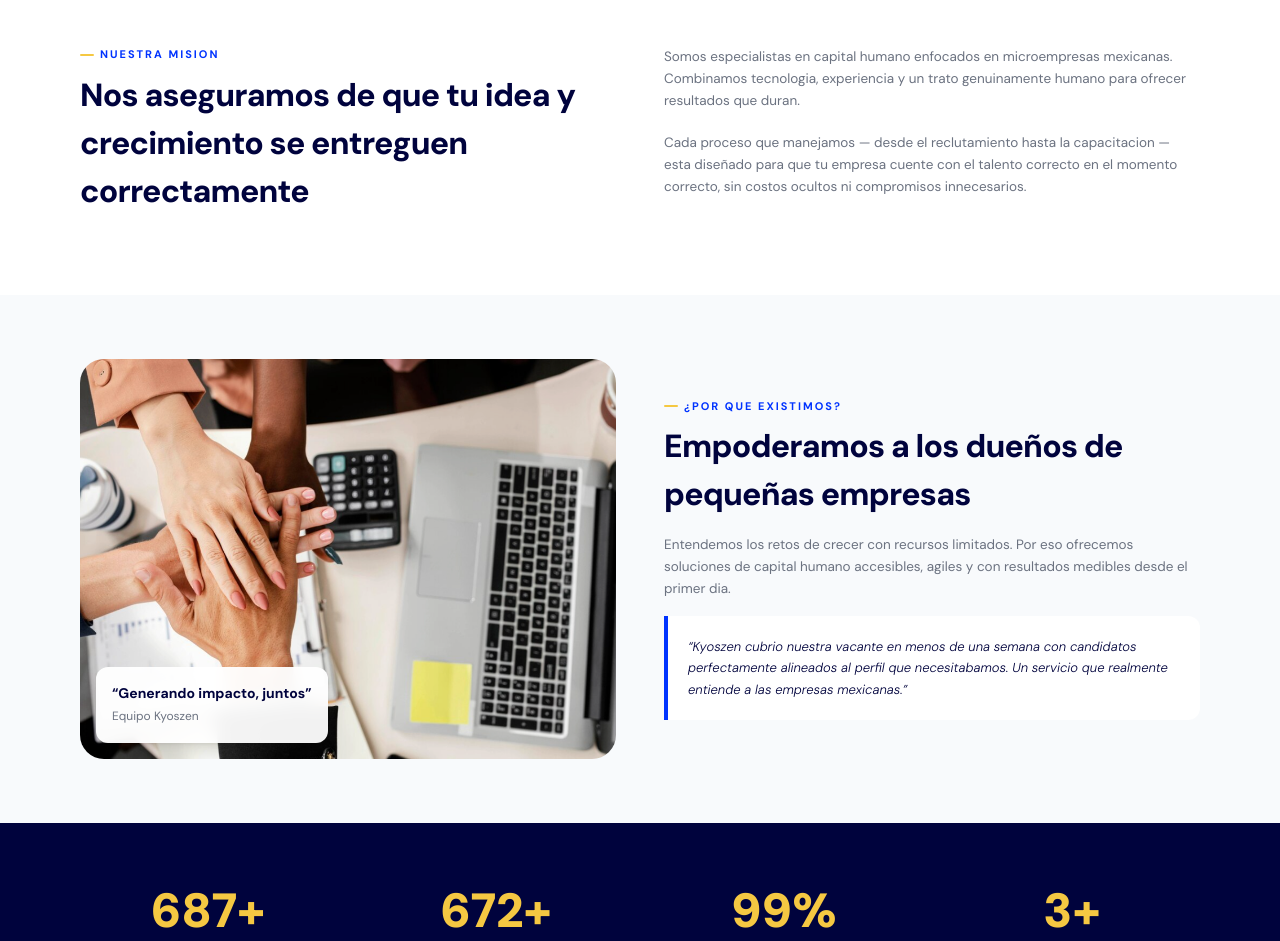
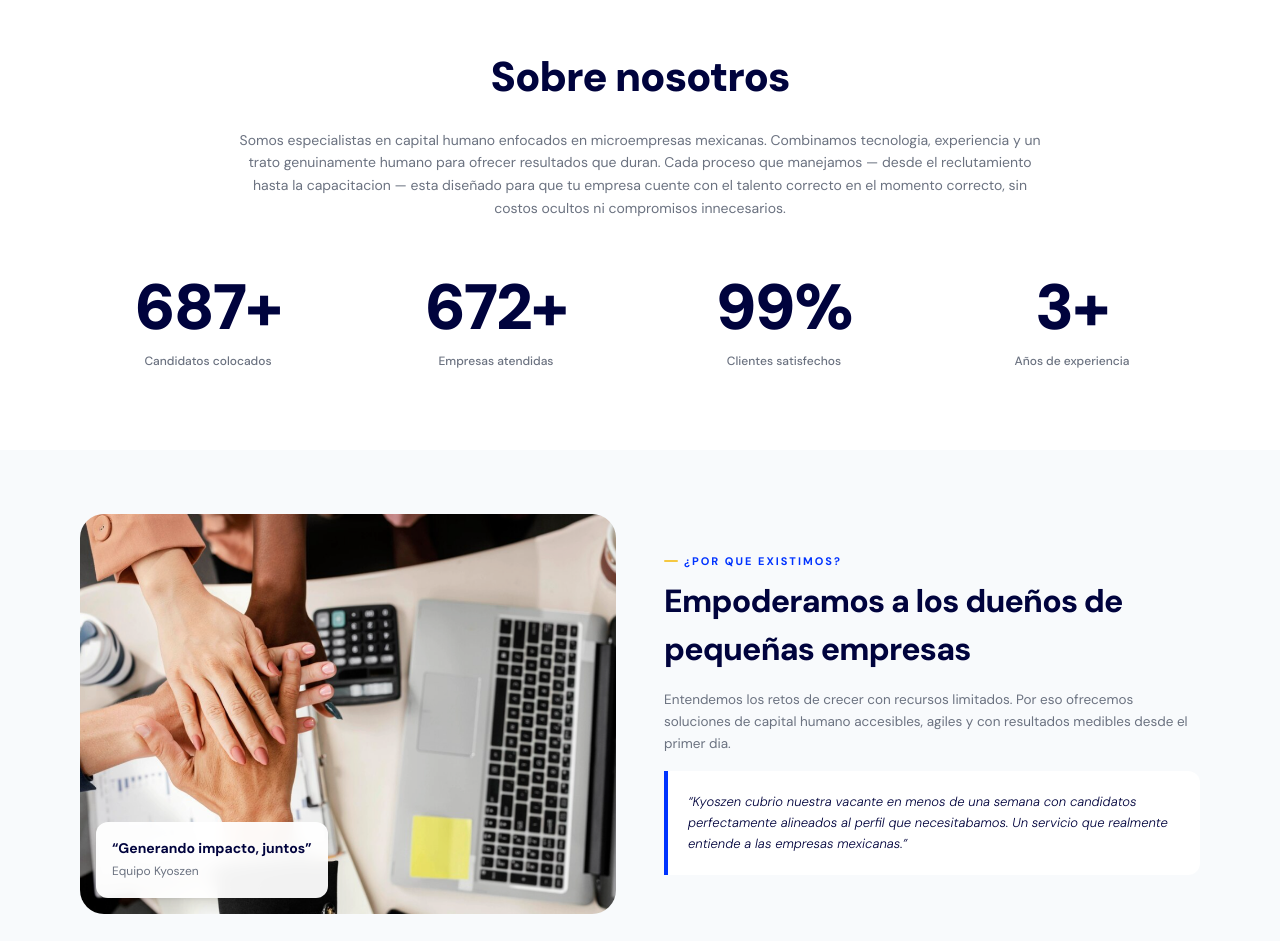
Before and after one commit to renatomachg/kyoszen, a Next.js app: page /nosotros in a window 1280 px wide. Shown: the part 700-1641 px from the top of the page. Built offline with nearby package versions, Linux system fonts and the light colour scheme.

Commit message:
Nosotros: replace mission section with centered About Us + 4 stats layout

```diff
--- a/src/app/nosotros/page.tsx
+++ b/src/app/nosotros/page.tsx
@@ -40,17 +40,42 @@ export default function NosotrosPage() {
         </div>
       </section>
 
-      {/* Mission */}
+      {/* About + Stats */}
       <section className="py-20 px-5 md:px-10 xl:px-20 bg-white">
-        <div className="max-w-7xl mx-auto grid grid-cols-1 lg:grid-cols-2 gap-12">
-          <AnimatedSection>
-            <p className="text-[11px] font-bold text-blue uppercase tracking-[2px] mb-2 flex items-center gap-1.5 before:content-[''] before:w-3.5 before:h-0.5 before:bg-yellow before:rounded-sm">Nuestra mision</p>
-            <h2 className="text-[clamp(1.4rem,2.5vw,2rem)] font-extrabold tracking-tight text-navy">Nos aseguramos de que tu idea y crecimiento se entreguen correctamente</h2>
+        <div className="max-w-7xl mx-auto">
+          <AnimatedSection className="text-center max-w-[820px] mx-auto mb-14">
+            <h2 className="text-[clamp(1.8rem,3.5vw,2.6rem)] font-black tracking-tight text-navy mb-5">
+              Sobre nosotros
+            </h2>
+            <p className="text-[14px] text-muted leading-relaxed">
+              Somos especialistas en capital humano enfocados en microempresas
+              mexicanas. Combinamos tecnologia, experiencia y un trato
+              genuinamente humano para ofrecer resultados que duran. Cada
+              proceso que manejamos — desde el reclutamiento hasta la
+              capacitacion — esta diseñado para que tu empresa cuente con el
+              talento correcto en el momento correcto, sin costos ocultos ni
+              compromisos innecesarios.
+            </p>
           </AnimatedSection>
-          <AnimatedSection delay={0.2}>
-            <p className="text-[13.5px] text-muted leading-relaxed mb-5">Somos especialistas en capital humano enfocados en microempresas mexicanas. Combinamos tecnologia, experiencia y un trato genuinamente humano para ofrecer resultados que duran.</p>
-            <p className="text-[13.5px] text-muted leading-relaxed">Cada proceso que manejamos — desde el reclutamiento hasta la capacitacion — esta diseñado para que tu empresa cuente con el talento correcto en el momento correcto, sin costos ocultos ni compromisos innecesarios.</p>
-          </AnimatedSection>
+
+          <div className="grid grid-cols-2 md:grid-cols-4 gap-8 text-center">
+            {stats.map((s, i) => (
+              <motion.div
+                key={s.l}
+                initial={{ opacity: 0, y: 20 }}
+                whileInView={{ opacity: 1, y: 0 }}
+                viewport={{ once: true }}
+                transition={{ delay: i * 0.1, duration: 0.5 }}
+              >
+                <div className="text-[clamp(2.5rem,5vw,4rem)] font-black text-navy leading-none mb-3 tracking-tight">
+                  {s.n}
+                </div>
+                <div className="text-[12px] text-muted font-medium">
+                  {s.l}
+                </div>
+              </motion.div>
+            ))}
+          </div>
         </div>
       </section>
 
@@ -74,19 +99,6 @@ export default function NosotrosPage() {
               <p className="text-[13px] text-navy leading-relaxed italic">&ldquo;Kyoszen cubrio nuestra vacante en menos de una semana con candidatos perfectamente alineados al perfil que necesitabamos. Un servicio que realmente entiende a las empresas mexicanas.&rdquo;</p>
             </div>
           </AnimatedSection>
-        </div>
-      </section>
-
-      {/* Stats */}
-      <section className="bg-navy py-16 px-5 md:px-10 xl:px-20">
-        <div className="max-w-7xl mx-auto grid grid-cols-2 lg:grid-cols-4 gap-8 text-center">
-          {stats.map((s, i) => (
-            <motion.div key={s.l} initial={{ opacity: 0, y: 20 }} whileInView={{ opacity: 1, y: 0 }} viewport={{ once: true }} transition={{ delay: i * 0.1, duration: 0.5 }}>
-              <div className="text-[clamp(2rem,4vw,3rem)] font-black text-yellow leading-none mb-1">{s.n}</div>
-              <div className="text-sm font-bold text-white mb-0.5">{s.l}</div>
-              <div className="text-xs text-white/50">{s.s}</div>
-            </motion.div>
-          ))}
         </div>
       </section>
 
```
